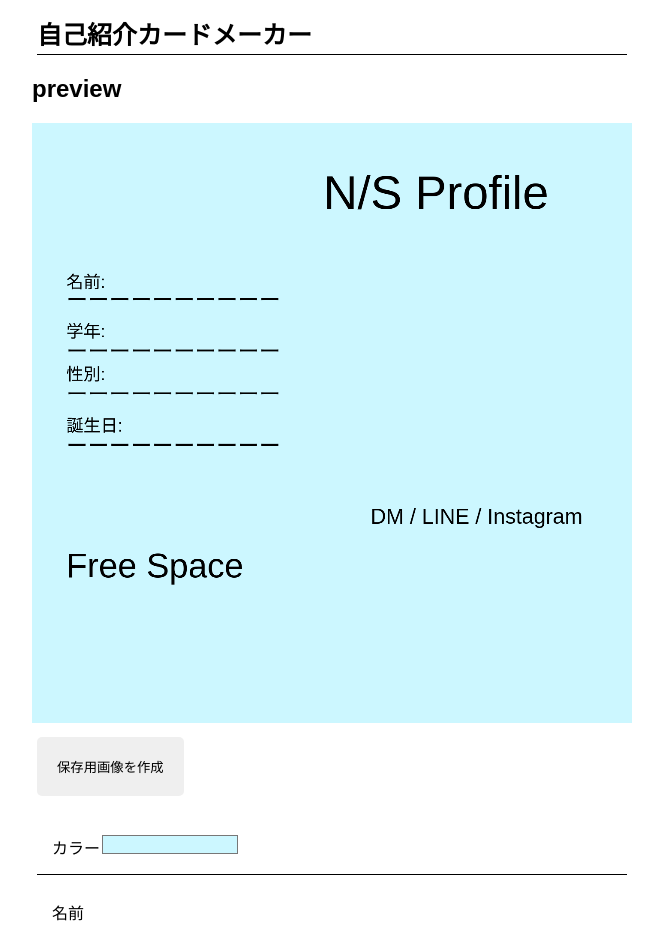
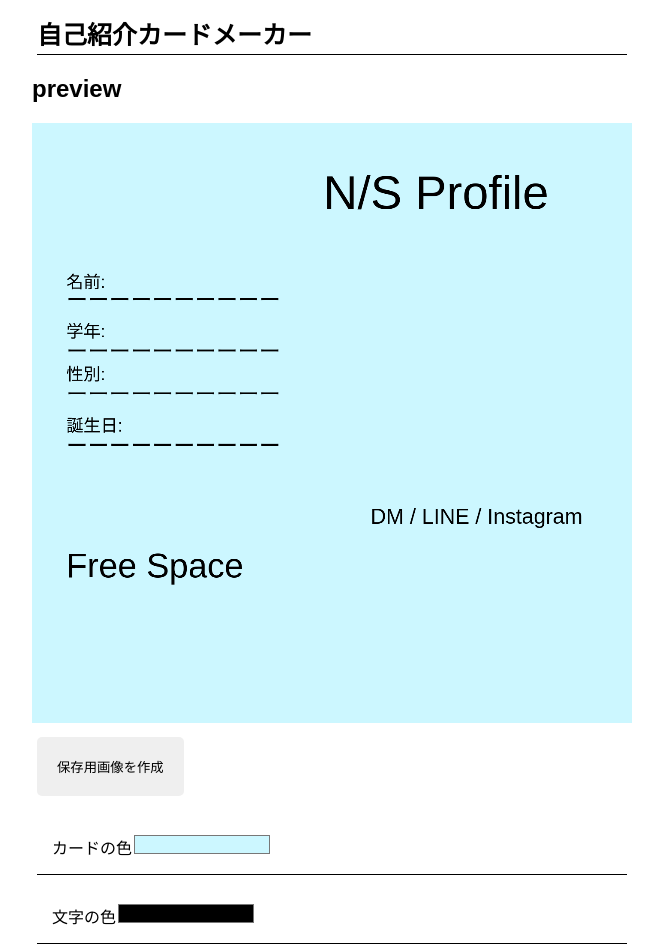
Before and after one commit to kusupon/Profilecard-generator, a React (Create React App) app: page / in a window 1280 px wide. Shown: the top 952 px of the page, without its empty margins (308-971 px from the left). Built offline with nearby package versions, Linux system fonts and the light colour scheme; a web font is replaced by a local one.

Commit message:
文字の色を自由に変えられるようにした

```diff
--- a/src/App.tsx
+++ b/src/App.tsx
@@ -18,7 +18,8 @@ function App() {
     instagramSelect: "",
     colorSelect: "",
     freespace: "",
-    color: "#CCF7FF"
+    color: "#CCF7FF",
+    fontColor: "#000"
   });
 
   const [iconImage, setIconImage] = useState<string>("");
@@ -47,7 +48,6 @@ function App() {
     }
     ctx.fillStyle = formData.color;
     ctx.fillRect(0,0, 1400, 1400);
-    ctx.fillStyle = formData.color;
     ctx.font = '40px Arial';
     ctx.fillStyle = 'black';
     ctx.fillText('名前:', 80,385);
@@ -69,13 +69,14 @@ function App() {
     ctx.fillText('ーーーーーーーーーー', 80, 550);
     ctx.fillText('ーーーーーーーーーー', 80, 650);
     ctx.fillText('ーーーーーーーーーー', 80, 770);
+    ctx.fillStyle = formData.fontColor;
     ctx.fillText(formData.name, 190, 385);
     ctx.fillText(formData.grade, 190, 495);
     ctx.fillText(formData.gender, 190, 605);
     ctx.fillText(formData.birthday, 230, 720);
     ctx.fillText(formData.freespace, 70, 1150);
     ctx.font = '80px Arial';
-    ctx.fillStyle = 'red';
+    ctx.fillStyle = 'formData.fontColor';
     ctx.fillText(formData.dmSelect, 790, 945);
     ctx.fillText(formData.lineSelect, 930, 950);
     ctx.fillText(formData.instagramSelect, 1120, 955);
--- a/src/components/Form.tsx
+++ b/src/components/Form.tsx
@@ -3,7 +3,8 @@ const Form = ({ form, handleFieldChange, handleImageChange }: FormHandletype) =>
     return (
         <div className='form'>
             <div className='inputArea'>
-                <div className='formContent'><label>カラー</label><input type="color" value={form.color} onChange={handleFieldChange} name="color" /></div>
+                <div className='formContent'><label>カードの色</label><input type="color" value={form.color} onChange={handleFieldChange} name="color" /></div>
+                <div className='formContent'><label>文字の色</label><input type="color" value={form.fontColor} onChange={handleFieldChange} name="fontColor" /></div>
                 <div className='formContent'><label>名前</label><input type="text" value={form.name} onChange={handleFieldChange} name="name" /></div>
                 <div className='formContent'><label>学年</label><input type="text" value={form.grade} onChange={handleFieldChange} name="grade" /></div>
                 <div className='formContent'><label>性別</label><input type="text" value={form.gender} onChange={handleFieldChange} name="gender" /></div>
--- a/src/types/types.ts
+++ b/src/types/types.ts
@@ -9,6 +9,7 @@ export type FormDataType = {
     colorSelect: string
     freespace: string
     color: string
+    fontColor: string
   }
 
 export type FormHandletype = {
```
